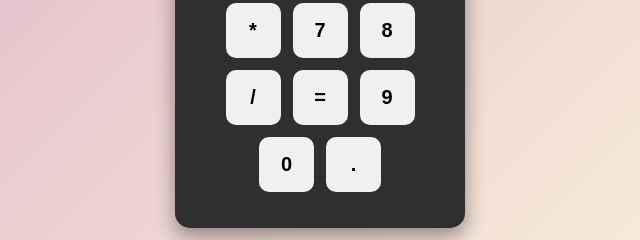
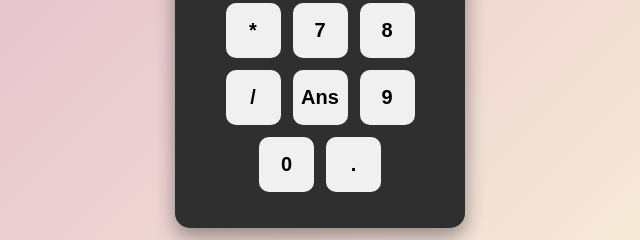
Before and after one commit to amanofficially/Calculator, a plain HTML site: page index.html in a window 1280 px wide. Shown: the part 423-663 px from the top of the page, 320-960 px from the left. Drawn offline with Linux system fonts and the light colour scheme.

Commit message:
Update index.html

```diff
--- a/index.html
+++ b/index.html
@@ -40,7 +40,7 @@
                 <button class="button"
                     onclick="curretnDisplay+='/';document.querySelector('#display').value=curretnDisplay;">/</button>
                 <button class="button"
-                    onclick="curretnDisplay=eval(curretnDisplay);document.querySelector('#display').value=curretnDisplay;">=</button>
+                    onclick="curretnDisplay=eval(curretnDisplay);document.querySelector('#display').value=curretnDisplay;">Ans</button>
                 <button class="button"
                     onclick="curretnDisplay+='9';document.querySelector('#display').value=curretnDisplay;">9</button>
                 <button class="button"
```
